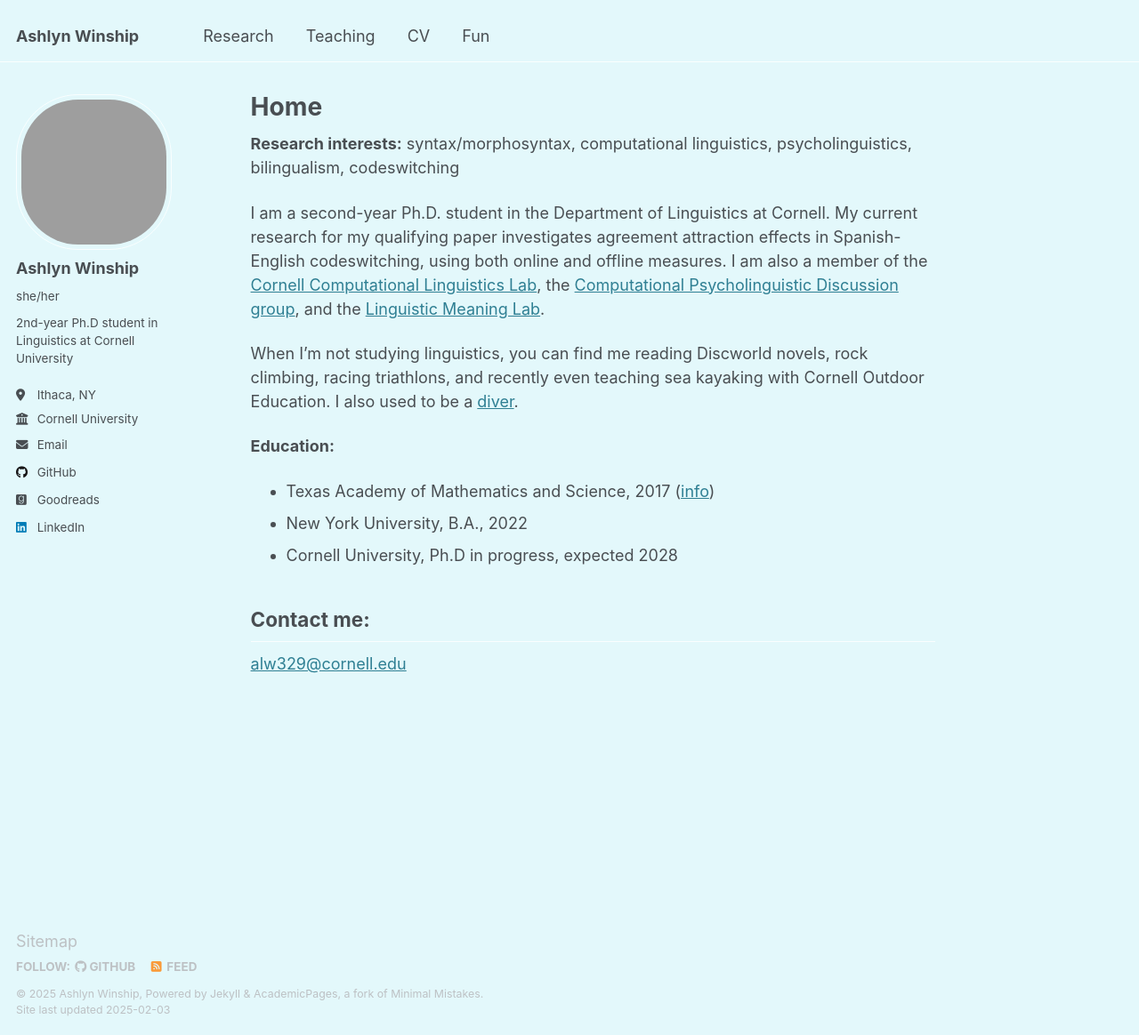
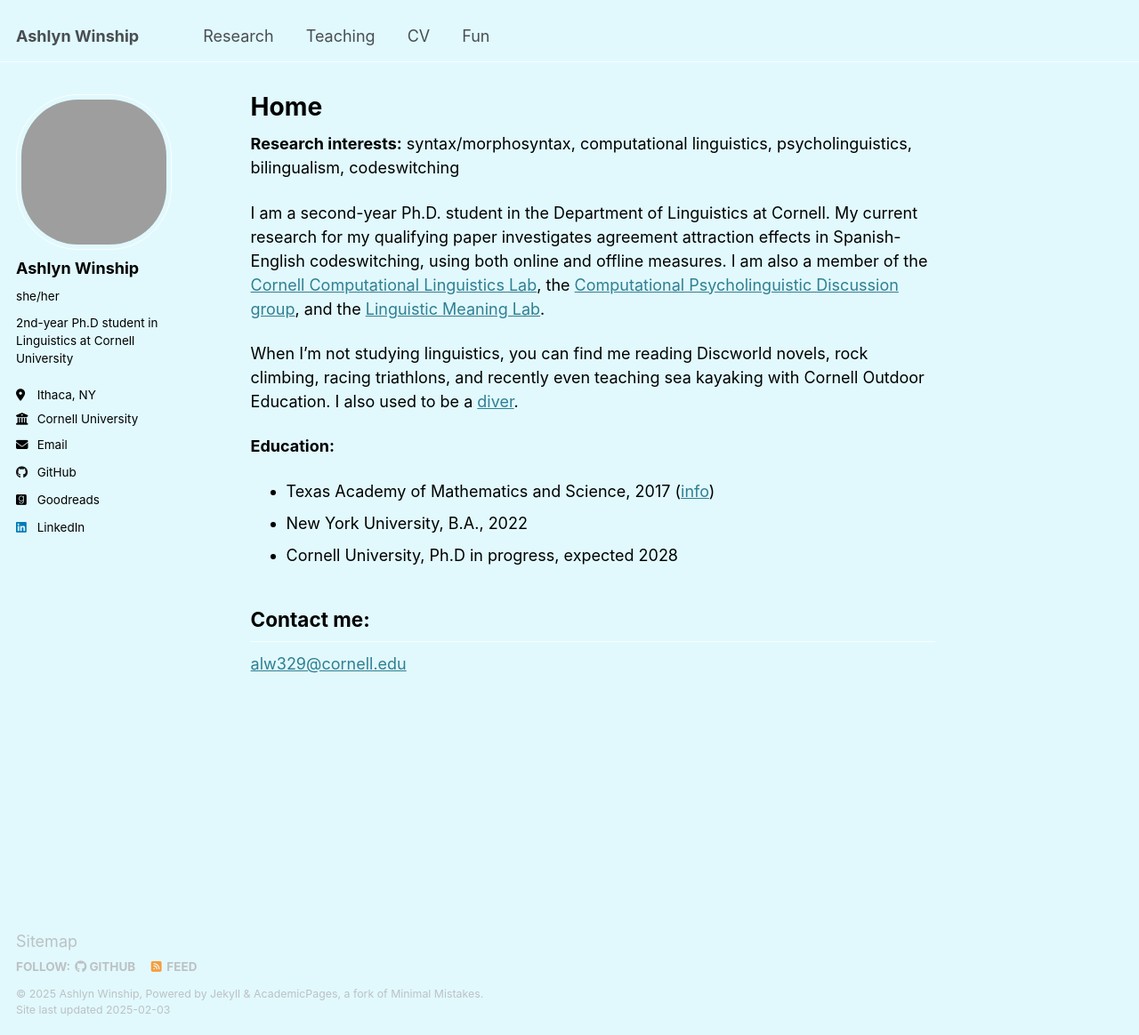
Before and after one commit to ashlynwinship/ashlynwinship.github.io, a Jekyll site: the page built from _pages/about.md, in a window 1280 px wide and 1164 px high. Shown: the whole window at 89% size. Built offline with Jekyll 4.4.1, drawn with Linux system fonts in a browser that asks for light colours; grey boxes are pictures that could not be loaded.

Commit message:
Update _blue.scss

```diff
--- a/_sass/theme/_blue.scss
+++ b/_sass/theme/_blue.scss
@@ -8,10 +8,10 @@ $dark-gray                  : mix(#000, $gray, 40%);
 $darker-gray                : mix(#000, $gray, 60%);
 $light-gray                 : mix(#fff, $gray, 50%);
 
-$background                 : #e3f8fb;
+$background                 : #e1f9fd;
 $background-light           : mix(#fff, $background, 80%);
 $background-lighter         : mix(#fff, $background, 90%);
-$text                       : mix(#000, $gray, 40%);
+$text                       : #000000;
 $link                       : #0ea1c5;
 $link-dark                  : mix(#000, $link, 25%);
 $link-light                 : mix(#fff, $link, 25%);
```
